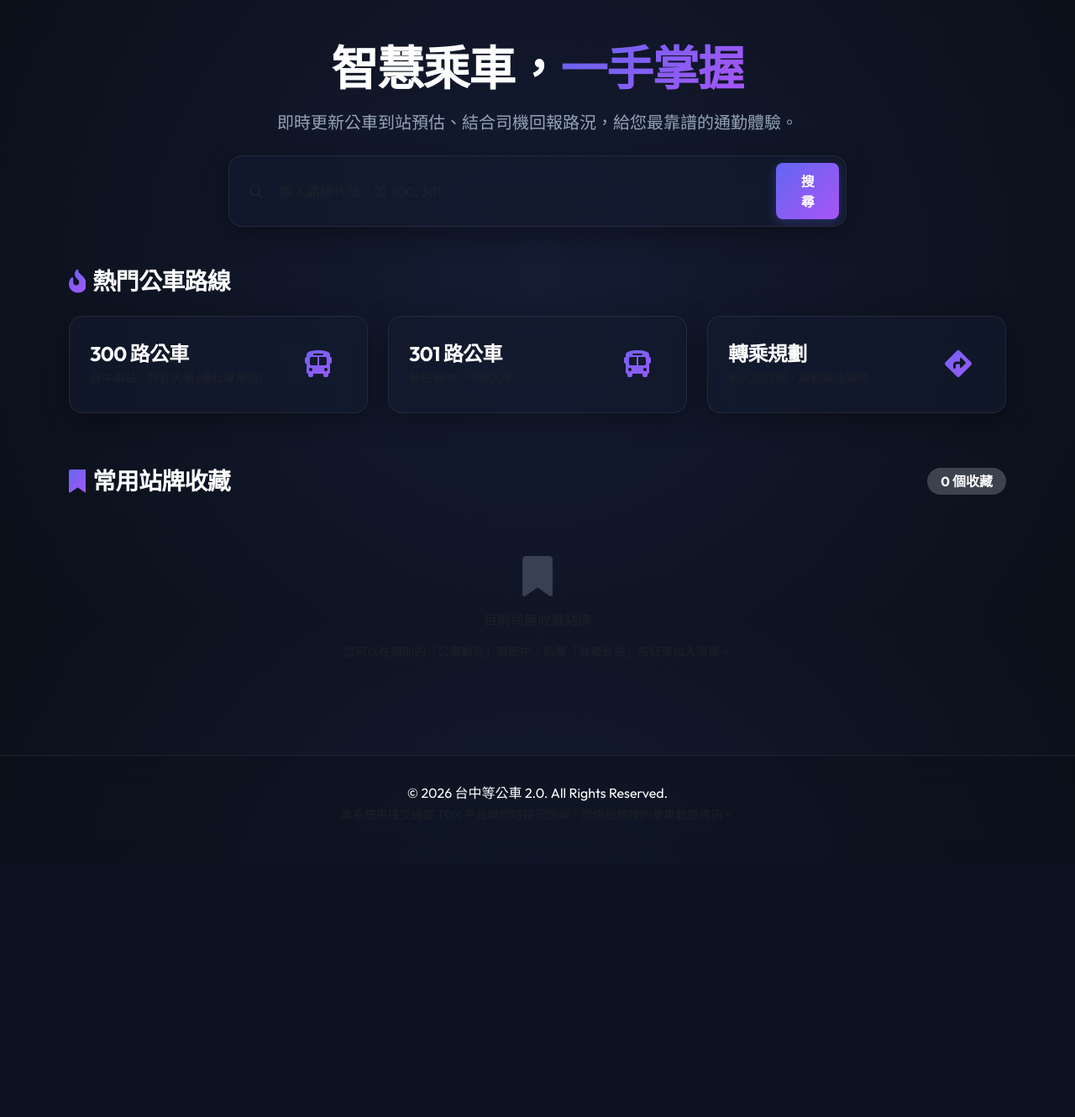
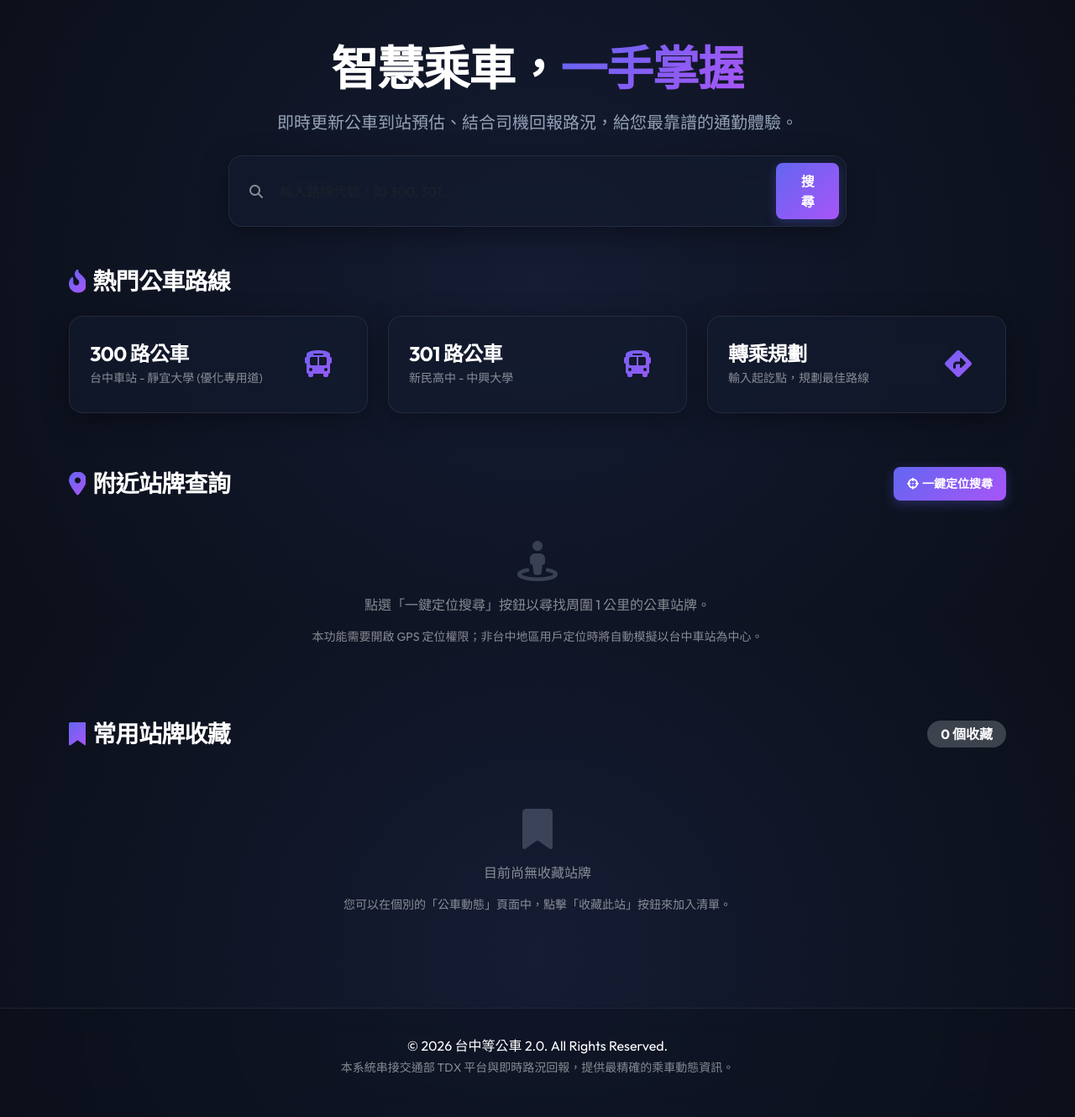
Before and after one commit to melody950705/-, a Flask app: page / in a window 1280 px wide. Shown: the part 63-1393 px from the top of the page at 84% size. Before the commit the page ends 1039 px from the top, so only its background shows below. Run offline with Flask 3, Linux system fonts and the light colour scheme.

Commit message:
feat: implement nearby stops query, refine error UI, and improve text visibility

```diff
--- a/app/routes/main.py
+++ b/app/routes/main.py
@@ -134,3 +134,146 @@ def delete_favorite():
         flash(error_msg, 'warning')
 
     return redirect(request.referrer or url_for('main.index'))
+
+@main_bp.route('/api/stops/nearby', methods=['GET'])
+def get_nearby_stops():
+    """
+    附近站牌 API
+    計算當前 GPS 位置 1 公里內最近的 5 個公車站牌
+    """
+    import math
+    import os
+    import json
+
+    lat_str = request.args.get('lat')
+    lng_str = request.args.get('lng')
+
+    if not lat_str or not lng_str:
+        return jsonify({'status': 'error', 'message': '請提供經緯度參數！'}), 400
+
+    try:
+        user_lat = float(lat_str)
+        user_lng = float(lng_str)
+    except ValueError:
+        return jsonify({'status': 'error', 'message': '經緯度格式不正確！'}), 400
+
+    def haversine(lat1, lon1, lat2, lon2):
+        # Haversine formula to calculate distance in meters
+        R = 6371000.0
+        phi1 = math.radians(lat1)
+        phi2 = math.radians(lat2)
+        delta_phi = math.radians(lat2 - lat1)
+        delta_lambda = math.radians(lon2 - lon1)
+
+        a = math.sin(delta_phi / 2.0)**2 + \
+            math.cos(phi1) * math.cos(phi2) * \
+            math.sin(delta_lambda / 2.0)**2
+        c = 2.0 * math.atan2(math.sqrt(a), math.sqrt(1.0 - a))
+        return R * c
+
+    # 載入本地的 stops.json 檔案
+    base_dir = os.path.dirname(os.path.dirname(os.path.abspath(__file__)))
+    stops_file = os.path.join(base_dir, 'static', 'data', 'stops.json')
+
+    if not os.path.exists(stops_file):
+        return jsonify({'status': 'error', 'message': '伺服器缺少站牌快取檔案！'}), 500
+
+    try:
+        with open(stops_file, 'r', encoding='utf-8') as f:
+            all_stops_data = json.load(f)
+    except Exception as e:
+        print(f"Error reading stops.json: {e}")
+        return jsonify({'status': 'error', 'message': '無法載入站牌資料！'}), 500
+
+    # 提取所有不重複的站牌與行經路線
+    unique_stops = {}
+    for route_data in all_stops_data:
+        route_id = route_data.get('RouteID', '')
+        route_name = route_data.get('RouteName', {}).get('Zh_tw', route_id)
+        if not route_name.endswith('路') and not '路' in route_name:
+            route_name = f"{route_name}路"
+
+        for stop in route_data.get('Stops', []):
+            stop_name = stop.get('StopName', {}).get('Zh_tw', '')
+
+            # 修復 stops.json 中的亂碼站牌名稱（如果是 300 號線的亂碼，我們用正確名稱匹配，或者正常過濾）
+            # 因為 300 號線中文名稱在 stops.json 中已毀，我們用 StopUID 來還原
+            uid = stop.get('StopUID', '')
+            if uid:
+                uid_map = {
+                    'TXG13567': '靜宜大學', 'TXG13568': '弘光科技大學', 'TXG13569': '正英路',
+                    'TXG13570': '坪頂', 'TXG13571': '東海別墅', 'TXG13572': '榮總/東海大學',
+                    'TXG13573': '福安', 'TXG13574': '秋紅谷', 'TXG13575': '新光/遠百',
+                    'TXG13576': '市政府', 'TXG13577': '頂何厝', 'TXG13578': '忠明國小',
+                    'TXG13579': '科博館', 'TXG13580': '中正國小', 'TXG13581': '茄苳腳',
+                    'TXG13582': '原子街口', 'TXG13583': '中華路口', 'TXG13584': '第二市場',
+                    'TXG13585': '台中車站'
+                }
+                if uid in uid_map:
+                    stop_name = uid_map[uid]
+
+            # 如果還是亂碼字元，或是長度包含無效替換字元，用英文名清理作為後備
+            if '' in stop_name:
+                en_name = stop.get('StopName', {}).get('En', '')
+                if en_name:
+                    stop_name = en_name.split('(')[0].strip()
+
+            pos = stop.get('StopPosition', {})
+            stop_lat = pos.get('PositionLat')
+            stop_lng = pos.get('PositionLon')
+
+            if not stop_name or stop_lat is None or stop_lng is None:
+                continue
+
+            # 站名和經緯度作為 Key，以防有些站名相同但位置不同
+            key = (stop_name, round(stop_lat, 4), round(stop_lng, 4))
+
+            if key not in unique_stops:
+                unique_stops[key] = {
+                    'name': stop_name,
+                    'lat': stop_lat,
+                    'lng': stop_lng,
+                    'routes': set()
+                }
+            unique_stops[key]['routes'].add(route_name)
+
+    # 計算距離並篩選
+    nearby_list = []
+    is_mocked_location = False
+
+    # 計算所有站牌的距離
+    for key, s in unique_stops.items():
+        dist = haversine(user_lat, user_lng, s['lat'], s['lng'])
+        s['distance'] = dist
+        nearby_list.append(s)
+
+    # 篩選 1000m 內
+    filtered_list = [s for s in nearby_list if s['distance'] <= 1000]
+
+    if not filtered_list:
+        return jsonify({
+            'status': 'success',
+            'out_of_service': True,
+            'lat': user_lat,
+            'lng': user_lng,
+            'stops': []
+        })
+
+
+    # 按距離排序並取前 5 筆
+    filtered_list.sort(key=lambda x: x['distance'])
+    results = filtered_list[:5]
+
+    return jsonify({
+        'status': 'success',
+        'out_of_service': False,
+        'stops': [
+            {
+                'stop_name': s['name'],
+                'lat': s['lat'],
+                'lng': s['lng'],
+                'distance': int(s['distance']),
+                'routes': sorted(list(s['routes']))
+            } for s in results
+        ]
+    })
--- a/app/static/css/style.css
+++ b/app/static/css/style.css
@@ -11,7 +11,7 @@
     --accent-gradient-hover: linear-gradient(135deg, #4f46e5 0%, #9333ea 100%);
     --text-primary: #f8fafc;
     --text-secondary: #94a3b8;
-    --text-muted: #64748b;
+    --text-muted: rgba(255, 255, 255, 0.5);
     --glass-bg: rgba(19, 27, 46, 0.65);
     --glass-border: rgba(255, 255, 255, 0.08);
     --glass-shadow: 0 8px 32px 0 rgba(0, 0, 0, 0.37);
@@ -19,6 +19,10 @@
     --border-radius-lg: 1rem;
     --border-radius-md: 0.5rem;
     --transition-smooth: all 0.3s cubic-bezier(0.4, 0, 0.2, 1);
+}
+
+.text-muted {
+    color: rgba(255, 255, 255, 0.5) !important;
 }
 
 /* Global Styles */
--- a/app/static/js/main.js
+++ b/app/static/js/main.js
@@ -538,7 +538,169 @@ function playTone(frequency, startTime, duration, volume) {
     osc.stop(startTime + duration);
 }
 
+// --- Geolocation Nearby Stops Search ---
+
+async function findNearbyStops(btn) {
+    const originalHtml = btn.innerHTML;
+    btn.disabled = true;
+    btn.innerHTML = '<i class="fas fa-spinner fa-spin me-1"></i>定位中...';
+
+    const grid = document.getElementById('nearby-stops-grid');
+    if (grid) {
+        grid.innerHTML = `
+            <div class="col-12 text-center py-4 text-muted">
+                <i class="fas fa-spinner fa-spin fa-2x mb-3 text-gradient"></i>
+                <p>正在透過 GPS 取得您的目前位置...</p>
+            </div>
+        `;
+    }
+
+    const options = { enableHighAccuracy: true, timeout: 6000 };
+
+    if (navigator.geolocation) {
+        navigator.geolocation.getCurrentPosition(
+            async (position) => {
+                const lat = position.coords.latitude;
+                const lng = position.coords.longitude;
+                await fetchNearbyStopsApi(lat, lng, btn, originalHtml);
+            },
+            async (error) => {
+                console.warn('GPS location error:', error);
+                let subtext = '無法取得定位座標。請確認已在瀏覽器設定中允許此網站存取您的位置。';
+                if (error.code === error.TIMEOUT) {
+                    subtext = '定位超時，請重新整理網頁並再試一次，或確認裝置 GPS 訊號良好。';
+                }
+                showToast('無法取得定位，未開啟定位或不在服務區。', 'warning');
+                btn.disabled = false;
+                btn.innerHTML = originalHtml;
+                grid.innerHTML = `
+                    <div class="col-12 text-center py-5 text-muted">
+                        <i class="fas fa-exclamation-triangle fa-3x mb-3 text-warning"></i>
+                        <p class="fs-5 fw-bold text-white">不在服務區或未開啟定位</p>
+                        <p class="small text-muted mt-2">${subtext}</p>
+                    </div>
+                `;
+            },
+            options
+        );
+    } else {
+        showToast('您的瀏覽器不支援定位。', 'danger');
+        btn.disabled = false;
+        btn.innerHTML = originalHtml;
+        grid.innerHTML = `
+            <div class="col-12 text-center py-5 text-muted">
+                <i class="fas fa-exclamation-triangle fa-3x mb-3 text-warning"></i>
+                <p class="fs-5 fw-bold text-white">不在服務區或未開啟定位</p>
+                <p class="small text-muted mt-2">您的瀏覽器不支援地理位置定位功能。</p>
+            </div>
+        `;
+    }
+}
+
+async function fetchNearbyStopsApi(lat, lng, btn, originalHtml) {
+    const grid = document.getElementById('nearby-stops-grid');
+    try {
+        const response = await fetch(`/api/stops/nearby?lat=${lat}&lng=${lng}`);
+        if (!response.ok) throw new Error('API response failed');
+
+        const data = await response.json();
+        btn.disabled = false;
+        btn.innerHTML = originalHtml;
+
+        if (data.status === 'success' && data.stops && data.stops.length > 0) {
+            renderNearbyStops(data, grid);
+        } else {
+            // API returned out_of_service: True (Successfully geolocated but not in Taichung)
+            let subtext = '周圍 1 公里內查無公車站牌。';
+            if (data.lat && data.lng) {
+                subtext = `已定位成功（緯度: ${data.lat.toFixed(4)}, 經度: ${data.lng.toFixed(4)}），但此座標不在台中公車 1 公里的服務範圍內。`;
+            }
+            grid.innerHTML = `
+                <div class="col-12 text-center py-5 text-muted">
+                    <i class="fas fa-exclamation-triangle fa-3x mb-3 text-warning"></i>
+                    <p class="fs-5 fw-bold text-white">不在服務區或未開啟定位</p>
+                    <p class="small text-muted mt-2">${subtext}</p>
+                </div>
+            `;
+        }
+    } catch (e) {
+        console.error('Error fetching nearby stops:', e);
+        btn.disabled = false;
+        btn.innerHTML = originalHtml;
+        showToast('取得附近站牌失敗，請稍後再試。', 'danger');
+        grid.innerHTML = `
+            <div class="col-12 text-center py-5 text-muted">
+                <i class="fas fa-exclamation-triangle fa-3x mb-3 text-warning"></i>
+                <p class="fs-5 fw-bold text-white">不在服務區或未開啟定位</p>
+                <p class="small text-muted mt-2">連線逾時或伺服器處理錯誤。</p>
+            </div>
+        `;
+    }
+}
+
+function renderNearbyStops(data, grid) {
+    let html = '';
+
+    // If location is simulated, show a warning badge or banner
+    if (data.is_mocked_location) {
+        html += `
+            <div class="col-12 mb-3">
+                <div class="alert alert-warning bg-warning bg-opacity-10 border-warning border-opacity-20 text-warning d-flex align-items-center gap-2" role="alert" style="border-radius: var(--border-radius-md);">
+                    <i class="fas fa-info-circle"></i>
+                    <span>偵測到您的目前位置不在台中或無法取得 GPS 定位，已自動切換至<strong>台中車站</strong>為中心搜尋。</span>
+                </div>
+            </div>
+        `;
+    }
+
+    data.stops.forEach(stop => {
+        // Generate route badges
+        let routeBadges = '';
+        if (stop.routes && stop.routes.length > 0) {
+            stop.routes.forEach(route => {
+                // Remove '路' or keep it clean
+                const routeIdClean = route.replace('路', '');
+                routeBadges += `
+                    <span class="badge bg-indigo bg-opacity-20 text-gradient fs-6 px-2 py-1 border border-primary border-opacity-10 cursor-pointer me-1 mb-1"
+                          onclick="window.location.href='/bus/${routeIdClean}'"
+                          title="查看 ${route} 即時動態"
+                          style="transition: all 0.2s; display: inline-block;">
+                        <i class="fas fa-bus-alt text-indigo me-1"></i>${route}
+                    </span>
+                `;
+            });
+        } else {
+            routeBadges = '<span class="text-muted small">暫無途經路線</span>';
+        }
+
+        html += `
+            <div class="col-md-4 mb-4">
+                <div class="glass-card p-4 h-100 d-flex flex-column justify-content-between">
+                    <div>
+                        <div class="d-flex justify-content-between align-items-start mb-3">
+                            <h4 class="text-white fw-bold mb-0">${stop.stop_name}</h4>
+                            <span class="badge bg-success bg-opacity-20 text-success fs-6 px-3 py-1 border border-success border-opacity-20 d-flex align-items-center gap-1">
+                                <i class="fas fa-location-arrow"></i>相距 ${stop.distance}m
+                            </span>
+                        </div>
+                        <p class="text-muted mb-3 small"><i class="fas fa-map-marked-alt me-1"></i>台中市智慧站牌</p>
+                    </div>
+                    <div>
+                        <div class="text-white small fw-bold mb-2">途經公車路線：</div>
+                        <div class="d-flex flex-wrap">
+                            ${routeBadges}
+                        </div>
+                    </div>
+                </div>
+            </div>
+        `;
+    });
+
+    grid.innerHTML = html;
+}
+
 // DOM Content Loaded Handler
+
 
 document.addEventListener('DOMContentLoaded', () => {
     setupSearchSuggestions();
--- a/app/templates/index.html
+++ b/app/templates/index.html
@@ -65,6 +65,26 @@
                 </div>
             </div>
         </a>
+    </div>
+</div>
+
+<!-- Nearby Stops Section -->
+<div class="row mb-5">
+    <div class="col-12 d-flex justify-content-between align-items-center mb-4">
+        <h3 class="mb-0 text-white"><i class="fas fa-map-marker-alt text-gradient me-2"></i>附近站牌查詢</h3>
+        <button class="btn btn-gradient btn-sm px-3" id="nearby-btn" onclick="findNearbyStops(this)">
+            <i class="fas fa-crosshairs me-1"></i>一鍵定位搜尋
+        </button>
+    </div>
+
+    <div class="col-12">
+        <div class="row" id="nearby-stops-grid">
+            <div class="col-12 text-center py-4 text-muted">
+                <i class="fas fa-street-view fa-3x mb-3 text-secondary-color" style="opacity: 0.3;"></i>
+                <p>點選「一鍵定位搜尋」按鈕以尋找周圍 1 公里的公車站牌。</p>
+                <p class="small text-muted">本功能需要開啟 GPS 定位權限；非台中地區用戶定位時將自動模擬以台中車站為中心。</p>
+            </div>
+        </div>
     </div>
 </div>
 
```
